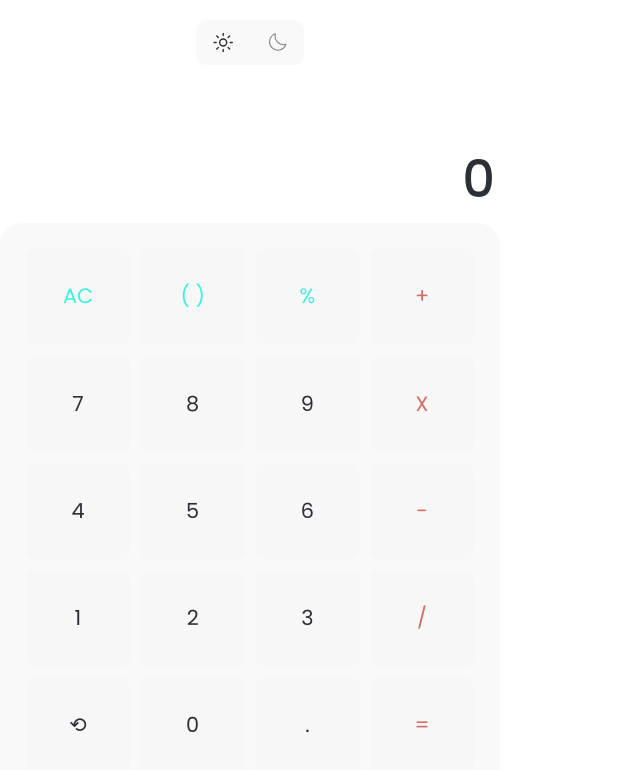
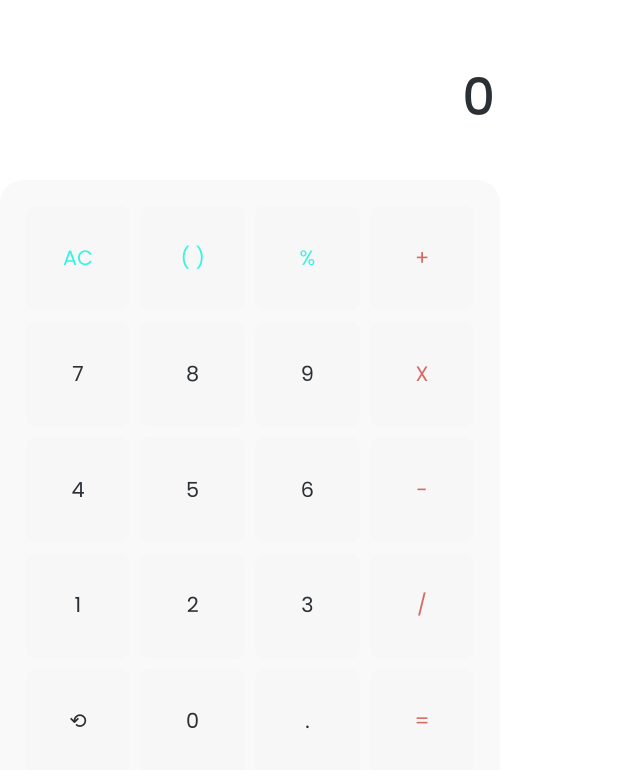
Before and after one commit to developer-luizcarlos/nextjs-calculator-theme-switch, a Next.js app: page / in a window 1280 px wide. Shown: the top 770 px of the page, without its empty margins (0-640 px from the left). Built offline with nearby package versions, Linux system fonts and the light colour scheme.

Commit message:
refact: the theme context was deleted and also its implementations
Some styles on Calculator.css have been modified too and a component
that its existence was only for change the theme state, in this case
the theme switcher component, was deleted as well.

```diff
--- a/src/app/layout.tsx
+++ b/src/app/layout.tsx
@@ -1,8 +1,5 @@
 import type { Metadata } from "next";
 import "./globals.css";
-
-// Theme provider importation
-import ThemeContext from "@/contexts/ThemeContext";
 
 export const metadata: Metadata = {
   title: "Calculator project",
@@ -16,9 +13,7 @@ export default function RootLayout({
 }>) {
   return (
     <html lang="en">
-      <body>
-        <ThemeContext>{children}</ThemeContext>
-      </body>
+      <body>{children}</body>
     </html>
   );
 }
--- a/src/app/page.tsx
+++ b/src/app/page.tsx
@@ -5,15 +5,7 @@ import "./page.css";
 // Components importation
 import Calculator from "@/components/Calculator/Calculator";
 
-// Hooks importation
-import { useContext } from "react";
-
-// Theme context importation
-import { ThemeContextObject } from "@/contexts/ThemeContext";
-
 export default function Home() {
-  const { theme } = useContext(ThemeContextObject)!;
-
   return (
     <div>
       <Calculator />
--- a/src/components/Calculator/Calculator.css
+++ b/src/components/Calculator/Calculator.css
@@ -1,11 +1,16 @@
 .calc {
   display: grid;
-  grid-template-rows: 1fr auto 5fr;
+  grid-template-rows: 1fr 4fr;
   gap: 5px;
   height: 100vh;
   min-width: 350px;
   padding-top: 20px;
   width: min(500px, 100vw);
+}
+
+.calc__header {
+  display: grid;
+  grid-template-rows: 1fr 100%;
 }
 
 .calc__last-result {
--- a/src/components/Calculator/Calculator.tsx
+++ b/src/components/Calculator/Calculator.tsx
@@ -8,7 +8,6 @@ import { useCalculator } from "./useCalculator";
 
 // components importation
 import Button from "../Button/Button";
-import ThemeSwitcher from "../ThemeSwitcher/ThemeSwitcher";
 
 export default function Calculator() {
   const {
@@ -25,9 +24,6 @@ export default function Calculator() {
 
   return (
     <article className="calc">
-      <div>
-        <ThemeSwitcher />
-      </div>
       <header className="calc__header">
         <span
           className="calc__last-result"
--- a/src/components/ThemeSwitcher/ThemeSwitcher.css
+++ /dev/null
@@ -1,22 +0,0 @@
-.theme-switcher {
-  background-color: var(--color-bg-theme-switcher);
-  border-radius: 10px;
-  display: grid;
-  grid-template-columns: repeat(2, 1fr);
-  height: 45px;
-  margin: auto;
-  overflow: hidden;
-  width: fit-content;
-}
-
-.theme-switcher__icon {
-  color: grey;
-  cursor: pointer;
-  height: 100%;
-  font-size: 1.4rem;
-  margin-inline: 1rem;
-}
-
-.theme-switcher__icon--active {
-  color: var(--color-text-primary);
-}
--- a/src/components/ThemeSwitcher/ThemeSwitcher.tsx
+++ /dev/null
@@ -1,41 +0,0 @@
-"use client";
-
-// Stylesheet importation
-import "./ThemeSwitcher.css";
-
-// Hooks importation
-import { useContext } from "react";
-
-// Theme context importation
-import { ThemeContextObject } from "@/contexts/ThemeContext";
-
-// icons importation
-import { IoSunnyOutline } from "react-icons/io5";
-import { PiMoonLight } from "react-icons/pi";
-
-const ThemeSwitcher: React.FC = () => {
-  const { theme, toggleTheme } = useContext(ThemeContextObject)!;
-
-  return (
-    <div className="theme-switcher">
-      <IoSunnyOutline
-        className={
-          theme === "light"
-            ? "theme-switcher__icon theme-switcher__icon--active"
-            : "theme-switcher__icon"
-        }
-        onClick={toggleTheme}
-      />
-      <PiMoonLight
-        className={
-          theme === "dark"
-            ? "theme-switcher__icon theme-switcher__icon--active"
-            : "theme-switcher__icon"
-        }
-        onClick={toggleTheme}
-      />
-    </div>
-  );
-};
-
-export default ThemeSwitcher;
--- a/src/contexts/ThemeContext.tsx
+++ /dev/null
@@ -1,24 +0,0 @@
-"use client";
-// Hooks importation
-import { createContext, useState } from "react";
-
-// Types importation
-import { ITheme } from "@/types/Theme/index";
-import { IThemeContext } from "@/types/Theme/index";
-
-export const ThemeContextObject = createContext<IThemeContext | null>(null);
-
-const ThemeContext = ({ children }: { children: React.ReactNode }) => {
-  const [theme, setTheme] = useState<ITheme>("light");
-
-  const toggleTheme = () =>
-    setTheme((theme) => (theme === "light" ? "dark" : "light"));
-
-  return (
-    <ThemeContextObject.Provider value={{ theme, toggleTheme }}>
-      {children}
-    </ThemeContextObject.Provider>
-  );
-};
-
-export default ThemeContext;
```
